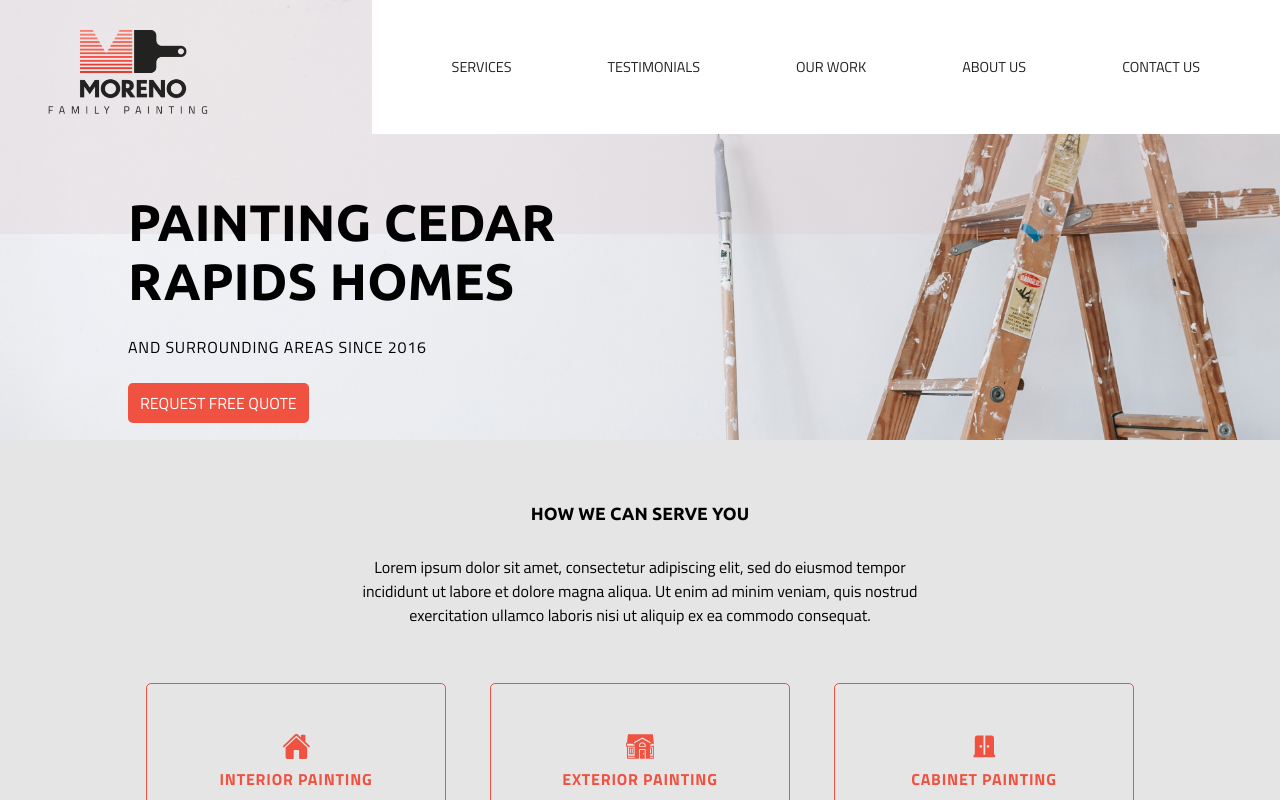
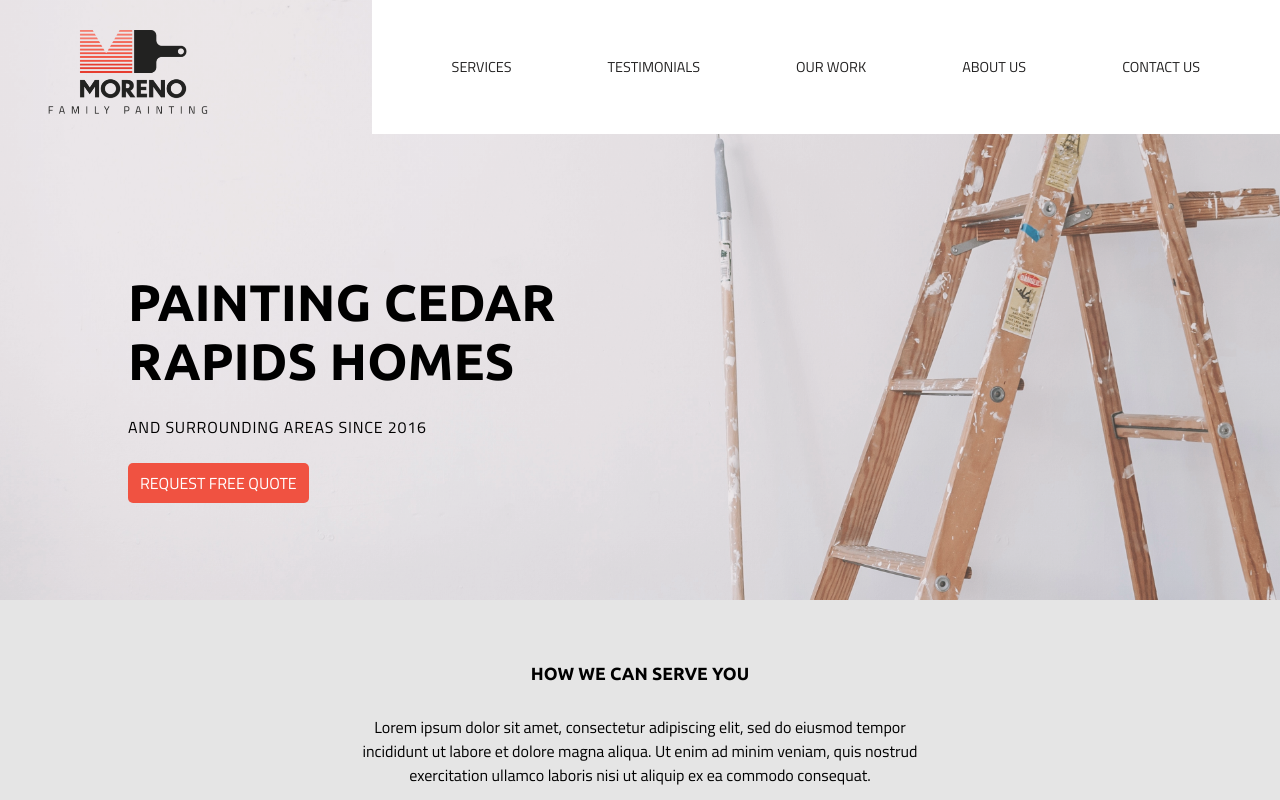
Before and after one commit to dlorenzocodes/moreno-family-painting, a React (Create React App) app: page / in a window 1280 px wide. Shown: the top 800 px of the page. Built offline with nearby package versions, Linux system fonts and the light colour scheme; no server answers.

Commit message:
fixed styles for main header

```diff
--- a/src/styles/_global.scss
+++ b/src/styles/_global.scss
@@ -82,7 +82,7 @@ button{
     background-image: linear-gradient( $background-mobile-gradient, $background-mobile-gradient), url('../assets/heroImage.jpg');
     background-position: -288px top;
     background-size: 977px;
-    background-repeat: no-repeat;
+    // background-repeat: no-repeat;
     background-attachment: fixed;
 
     @include tablet {
@@ -104,18 +104,19 @@ button{
 }
 
 .headline-section{
-    height: 242px;
+    height: 300px;
+
     @include tablet{
         height: 340px;
     }
     @include ipad{
-        height: 445px;
+        min-height: 500px;
     }
     @include desktop{
-        height: 55vh;
+        min-height: 600px;
     }
     @include large-desktop{
-        height: 64vh;
+        min-height: 64vh;
     }
 }
 
```
